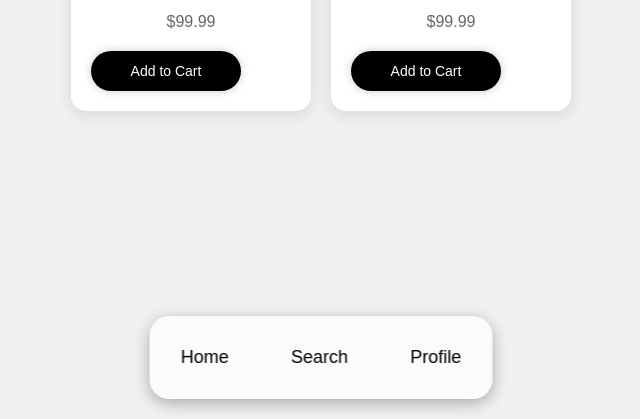
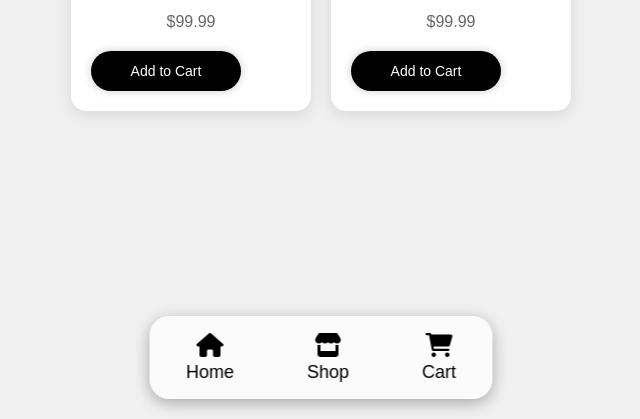
Before and after one commit to D2Enterprises/D2E, a plain HTML site: page index.html in a window 1280 px wide. Shown: the part 381-800 px from the top of the page, without its empty margins (319-959 px from the left). Drawn offline with Linux system fonts and the light colour scheme.

Commit message:
Update index.html

```diff
--- a/index.html
+++ b/index.html
@@ -5,6 +5,7 @@
     <meta name="viewport" content="width=device-width, initial-scale=1.0">
     <title>Dynamic Island Cart</title>
     <link rel="stylesheet" href="styles.css">
+    <link rel="stylesheet" href="https://cdnjs.cloudflare.com/ajax/libs/font-awesome/6.0.0-beta3/css/all.min.css">
 </head>
 <body>
     <main>
@@ -23,7 +24,6 @@
         </section>
     </main>
 
-
     <div class="dynamic-island">
         <div class="cart-icon">
             🛒
@@ -34,16 +34,11 @@
     </div>
 
     <!-- New Dock -->
-<div class="dock">
-
-        <button class="dock-item">Home</button>
-        <button class="dock-item">Search</button>
-        <button class="dock-item">Profile</button>
-        <!-- Add more items as needed -->
-
-</div>
-
-
+    <div class="dock">
+        <button class="dock-item"><i class="fas fa-home"></i> Home</button>
+        <button class="dock-item"><i class="fas fa-store"></i> Shop</button>
+        <button class="dock-item"><i class="fas fa-shopping-cart"></i> Cart</button>
+    </div>
 
     <script src="script.js"></script>
 </body>
```
